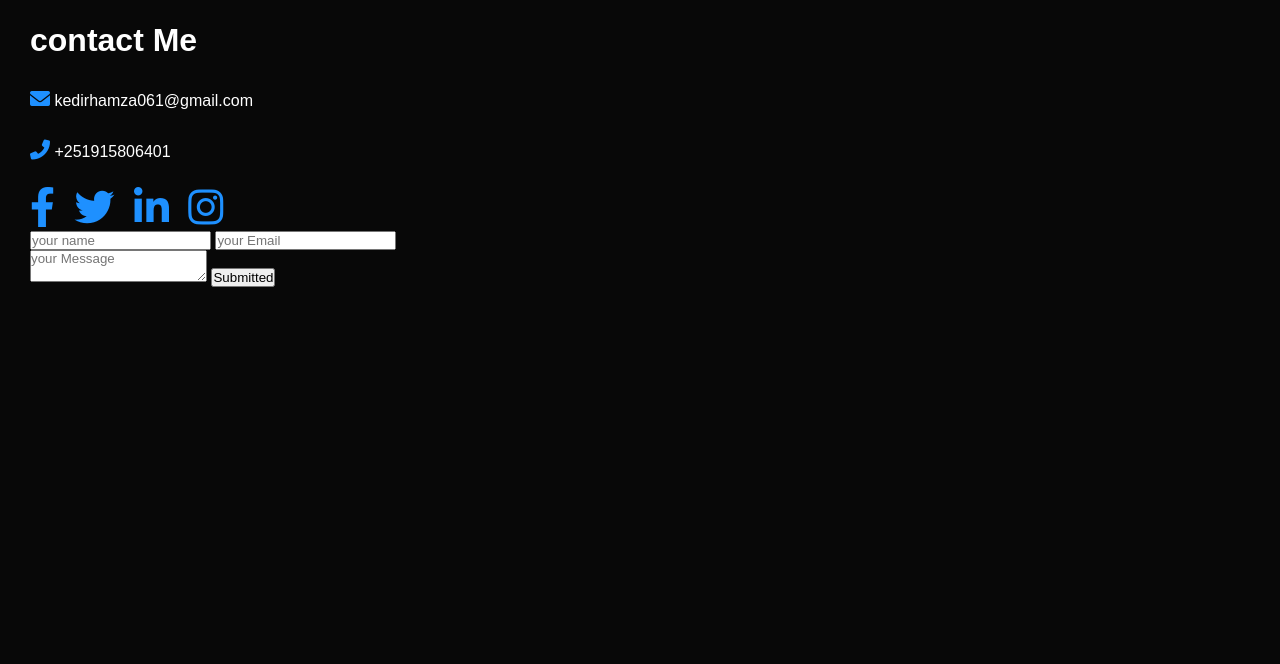
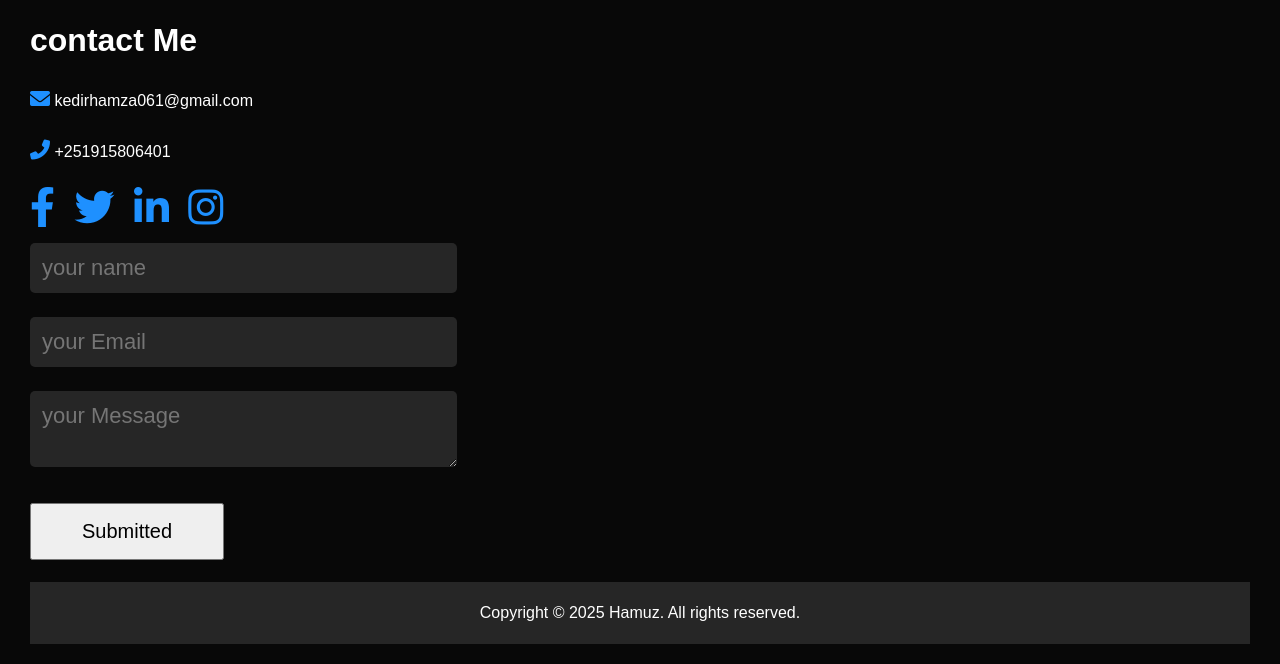
Before and after one commit to Hamuz02/my-portfolio-, a plain HTML site: page index.html in a window 1280 px wide. Shown: the part 2501-3165 px from the top of the page. Before the commit the page ends 2808 px from the top, so only its background shows below. Drawn offline with Linux system fonts and the light colour scheme.

Commit message:
added new file

```diff
--- a/index.html
+++ b/index.html
@@ -145,10 +145,13 @@
                         <input type="text" name="Name" placeholder="your name" required>
                         <input type="email" name="email" placeholder="your Email" required>
                         <textarea name="Message" row="6" placeholder="your Message"></textarea>
-                        <button type="submit">Submitted</button>
+                        <button type="submit" class="btn2">Submitted</button>
                     </form>
                 </div>
             </div>
+        </div>
+        <div class="copyright">
+            <p>Copyright © 2025 Hamuz. All rights reserved.</p>
         </div>
     </div>
     <script>
--- a/style.css
+++ b/style.css
@@ -262,3 +262,31 @@ nav ul li a:hover::after{
     transform: translate(-6px);
 
  }
+ .contact-right form{
+    width: 100%;
+ }
+ form input, form textarea{
+    width: 100%;
+    border: 0;
+    outline: none;
+    background: #262626;
+    padding: 12px;
+    margin: 12px 0;
+    color: #fff;
+    font-size: 22px;
+    border-radius: 5px;
+ }
+ form .btn2{
+    padding:15px 50px ;
+    font-size: 20px;
+    margin-top: 20px;
+    cursor: pointer;
+ }
+ .copyright{
+    width: 100%;
+    text-align: center;
+    padding: 22px;
+    background-color: #262626;
+    font-weight: 350;
+    margin-top: 22px;
+ }
```
